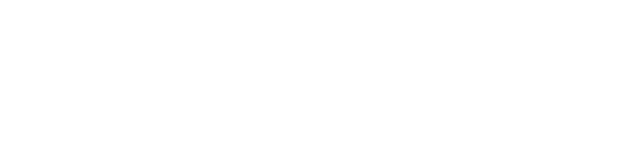
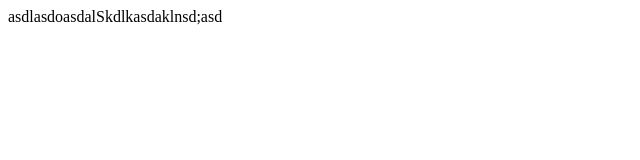
Before and after one commit to acqhiringcode/test, a plain HTML site: page index.html in a window 1280 px wide. Shown: the whole page, without its empty margins (0-640 px from the left). Drawn offline with Linux system fonts and the light colour scheme.

Commit message:
modifico el html

```diff
--- a/index.html
+++ b/index.html
@@ -8,6 +8,7 @@
 </head>
 <body>
 
+    asdlasdoasdalSkdlkasdaklnsd;asd
 
 
 </body>
```
